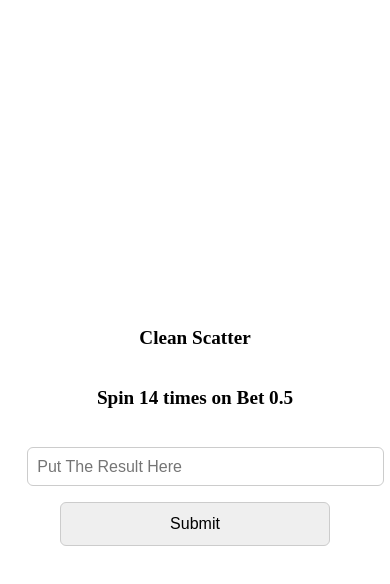
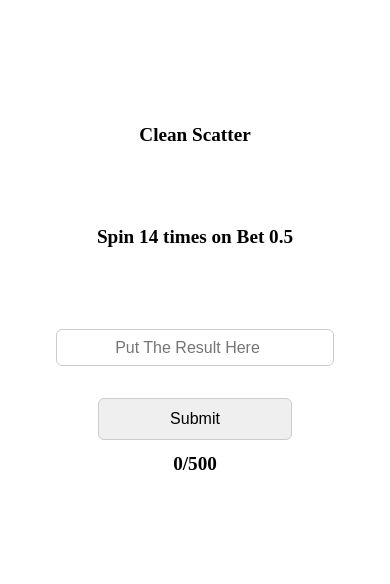
Before and after one commit to enzoperce35/clean-scatter, a React (Vite) app: page / in a window 390 px wide. Both pictures are taken after typing "5" into the empty fields and a click on the input "Scatter". Shown: the top 584 px of the page. Built offline with nearby package versions, Linux system fonts and the light colour scheme.

Commit message:
improvements

```diff
--- a/src/App.css
+++ b/src/App.css
@@ -2,13 +2,13 @@ body {
   display: flex;
   justify-content: center;
   align-items: center;
-  min-height: 100vh;
+  min-height: 95vh; /* Adjusted to make elements appear a bit higher */
   margin: 0;
   padding: 1rem;
 }
 
 h1 {
-  padding-bottom: 5vh;
+  padding-bottom: 4vh; /* Reduced from 5vh to move up */
   font-size: 1.5rem;
 }
 
@@ -24,11 +24,11 @@ h1 {
 .result-form {
   display: flex;
   flex-direction: column;
-  margin-bottom: 1rem;
+  margin-bottom: 0.75rem; /* Reduced spacing */
 }
 
 label {
-  margin-bottom: 0.5rem;
+  margin-bottom: 0.4rem; /* Slightly reduced spacing */
   font-weight: bold;
   font-size: 1rem;
 }
@@ -36,18 +36,20 @@ label {
 input {
   width: 80%;
   margin: auto;
-  padding: 0.75rem;
+  padding: 0.7rem; /* Slightly reduced padding */
   font-size: 1rem;
   border: 1px solid #ccc;
   border-radius: 6px;
+  text-align: center; /* Centers text inside input fields */
 }
 
 input[type="submit"] {
   width: 50%;
-  padding: 0.75rem;
+  padding: 0.7rem;
   font-size: 1rem;
   border-radius: 6px;
   cursor: pointer;
+  margin-top: 1.2rem; /* Adds space above the submit button */
 }
 
 .hidden {
@@ -57,21 +59,35 @@ input[type="submit"] {
 /* Mobile-specific adjustments */
 @media (max-width: 600px) {
   body {
-    padding: 0.5rem;
+    padding-top: 5rem;
+    min-height: 60vh; /* Adjusted for a slightly higher appearance */
   }
 
   h1 {
     font-size: 1.2rem;
-    padding-bottom: 3vh;
+    padding-bottom: 8vh; /* Reduced padding */
   }
 
   input {
-    width: 100%;
     font-size: 1rem;
-    padding: 0.6rem;
+    padding: 0.55rem; /* Reduced padding for a tighter layout */
   }
 
   input[type="submit"] {
-    width: 80%;
+    width: 60%;
   }
 }
+
+@keyframes fadeIn {
+  0% {
+    opacity: 0;
+  }
+  100% {
+    opacity: 1;
+  }
+}
+
+.appear-active {
+  animation: fadeIn 2s ease-out forwards;
+  opacity: 0; /* Start hidden */
+}
--- a/src/Scatter.jsx
+++ b/src/Scatter.jsx
@@ -5,6 +5,7 @@ export default function Scatter({ fund }) {
   const [endGame, setEndGame] = useState(false);
   const bets = [0.5, 1, 2, 3, 5, 10, 20, 30, 40, 50, 80, 100, 200, 500, 1000];
   const spins = fund.hasSignificantIncrease() && fund.isIncreasing() ? 14 : 25;
+  const [textEffect, setTextEffect] = useState(false);
 
   const calculateBet = () => {
     const play = (test = false) => { console.log(`to test: ${test}`)
@@ -25,15 +26,17 @@ export default function Scatter({ fund }) {
 
   useEffect(() => {
     const newBet = calculateBet();
+    const overTheSafeLine = (fund.newFund - (newBet * spins)) < fund.fund / 2
+    const suspiciousDecline = fund.decrease >= 500 && fund.newFund <= fund.fund * 0.75;
+
     setBet(newBet);
 
-    // ✅ End game condition check (only updates state if necessary)
-    if (!fund.isIncreasing() && newBet && fund.newFund - newBet * spins < fund.fund / 2) {
-      setEndGame((prev) => prev || true); // Ensures it updates only once
+    if (!fund.isIncreasing() && newBet && (overTheSafeLine || suspiciousDecline)) {
+      setEndGame((prev) => prev || true);
     }
-  }, [fund.fund, fund.newFund]); // Dependencies ensure this runs only when necessary
+  }, [fund.fund, fund.newFund]);
 
-  function setNewFund(e) {
+  function handleSubmit(e) {
     e.preventDefault();
 
     const newFund = parseInt(new FormData(e.target).get("new-fund"), 10);
@@ -42,14 +45,17 @@ export default function Scatter({ fund }) {
       fund.setNewFund(newFund);
       setFundUpdated((prev) => !prev);
     }
+
+    setTextEffect(false);
+    setTimeout(() => setTextEffect(true), 10);
   }
 
   return (
     <div>
-      <h1>{endGame ? "No More Spins: This Is Not Going To Be Good!" : `Spin ${spins} times on Bet ${bet}`}</h1>
+      <h1 className={textEffect ? "appear-active" : ""}>{endGame ? "No More Spins: This Is Not Going To Be Good!" : `Spin ${spins} times on Bet ${bet}`}</h1>
 
       <div className={endGame ? 'hidden' : ''}>
-        <form id="spin-result" onSubmit={setNewFund}>
+        <form id="spin-result" onSubmit={handleSubmit}>
           <div>
             <div className="result-form">
               <input
@@ -67,6 +73,8 @@ export default function Scatter({ fund }) {
           </div>
         </form>
       </div>
+
+      <h1 id="dev-text">{`${parseInt(fund.decrease, 10)}/500`}</h1>
     </div>
   );
 }
--- a/src/fund.jsx
+++ b/src/fund.jsx
@@ -4,6 +4,7 @@ class Fund {
     this.newFund = this.fund;
     this.newHigh = 0;
     this.increase = null;
+    this.decrease = 0;
   }
 
   setFund(value) {
@@ -12,6 +13,7 @@ class Fund {
       this.fund = fundValue;
       this.newFund = fundValue;
       this.newHigh = fundValue;
+      this.decrease = 0;
     }
   }
 
@@ -20,11 +22,18 @@ class Fund {
 
     if (!isNaN(newFund)) {
       // Calculate percentage change between newHigh and newFund
-      this.increase = ((newFund - this.newFund) / this.newFund) * 100;
+      let change = ((newFund - this.newFund) / this.newFund) * 100;
+
+      if (change < 0) {
+        this.decrease += Math.abs(change);
+        this.increase = 0;
+      } else {
+        this.increase = change;
+      }
 
       this.newFund = newFund;
 
-      // Automatically update this.fund if newFund is at least double the original fund
+      // Automatically update this.fund if newFund is at least 50% higher than this.fund
       if (this.newFund >= 1.5 * this.fund) {
         this.setFund(this.newFund);
       }
```
